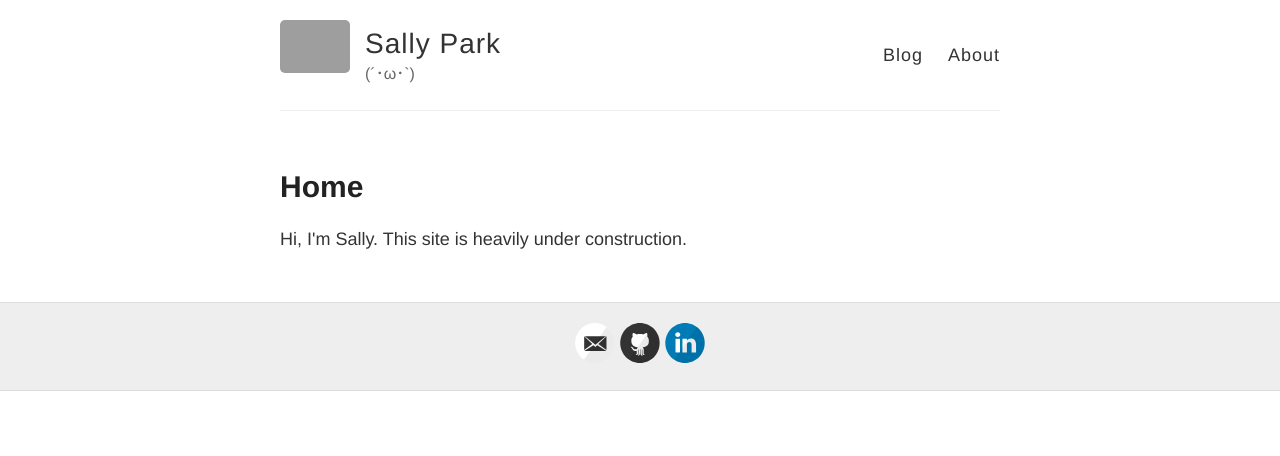
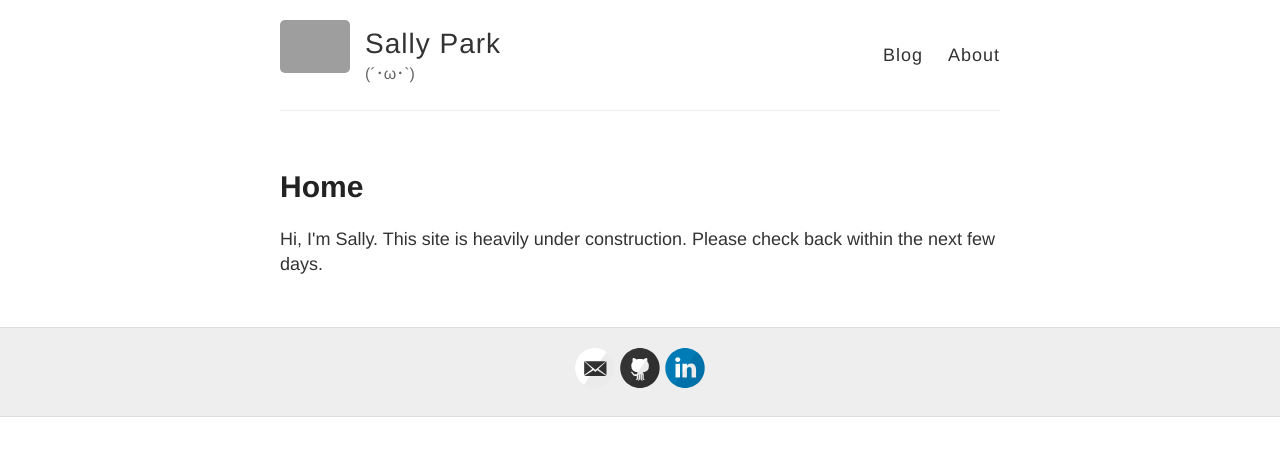
Before and after one commit to sally/sally.github.io, a Jekyll site: the page built from index.html, in a window 1280 px wide. Shown: the top 456 px of the page. Built offline with Jekyll 4.4.1, drawn with Linux system fonts in a browser that asks for light colours; grey boxes are pictures that could not be loaded.

Commit message:
Add 'come back' message to index

```diff
--- a/index.html
+++ b/index.html
@@ -4,3 +4,5 @@ layout: page
 ---
 
 Hi, I'm Sally. This site is heavily under construction.
+
+Please check back within the next few days.
```
